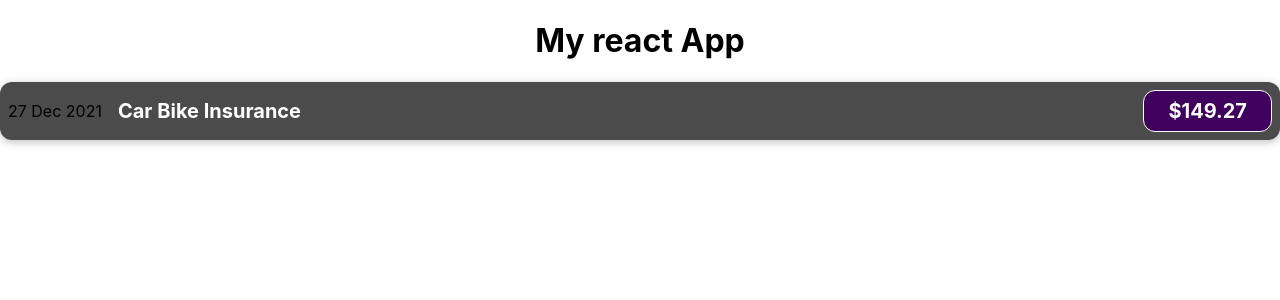
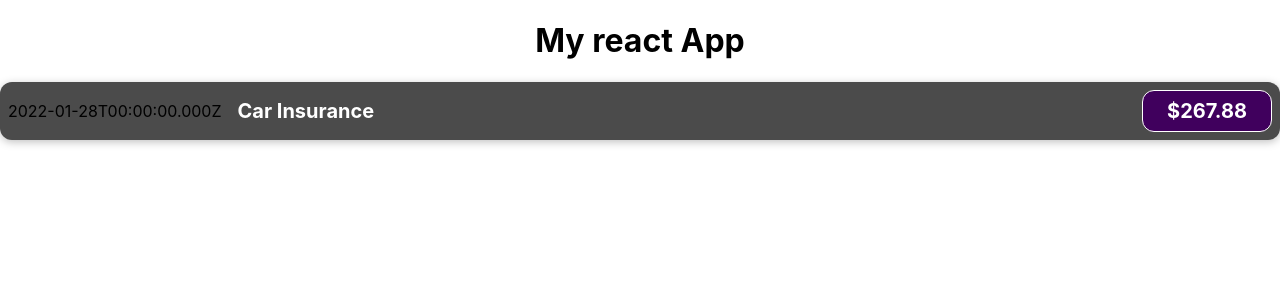
Before and after one commit to HarshaReddyVardhan/React-shopping, a React (Create React App) app: page / in a window 1280 px wide. Shown: the top 300 px of the page. Built offline with nearby package versions, Linux system fonts and the light colour scheme.

Commit message:
Added dynamic variables

```diff
--- a/src/components/ExpenseItem.js
+++ b/src/components/ExpenseItem.js
@@ -1,12 +1,15 @@
 import "./ExpenseItem.css";
 
 function ExpenseItem() {
+  const expenseDate = new Date(2021, 12,28);
+  const expenseName = "Car Insurance";
+  const expenseAmount= 267.88;
   return (
     <div className="expense-item">
-      <div>27 Dec 2021</div>
+      <div>{expenseDate.toISOString()}</div>
       <div className="expense-item__description">
-        <h2>Car Bike Insurance</h2>
-        <div className="expense-item__price">$149.27</div>
+        <h2>{expenseName}</h2>
+        <div className="expense-item__price">${expenseAmount}</div>
       </div>
     </div>
   );
```
